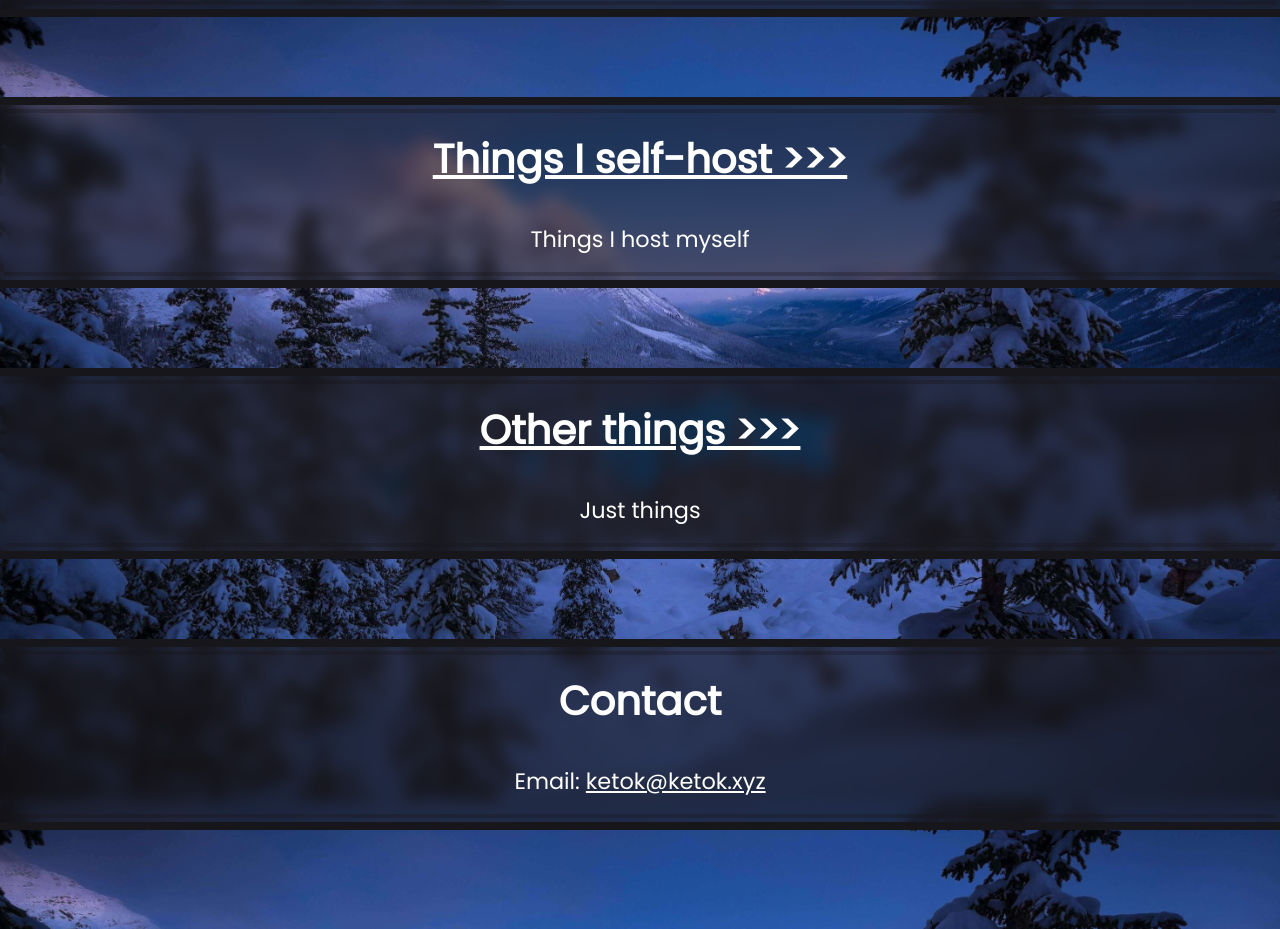
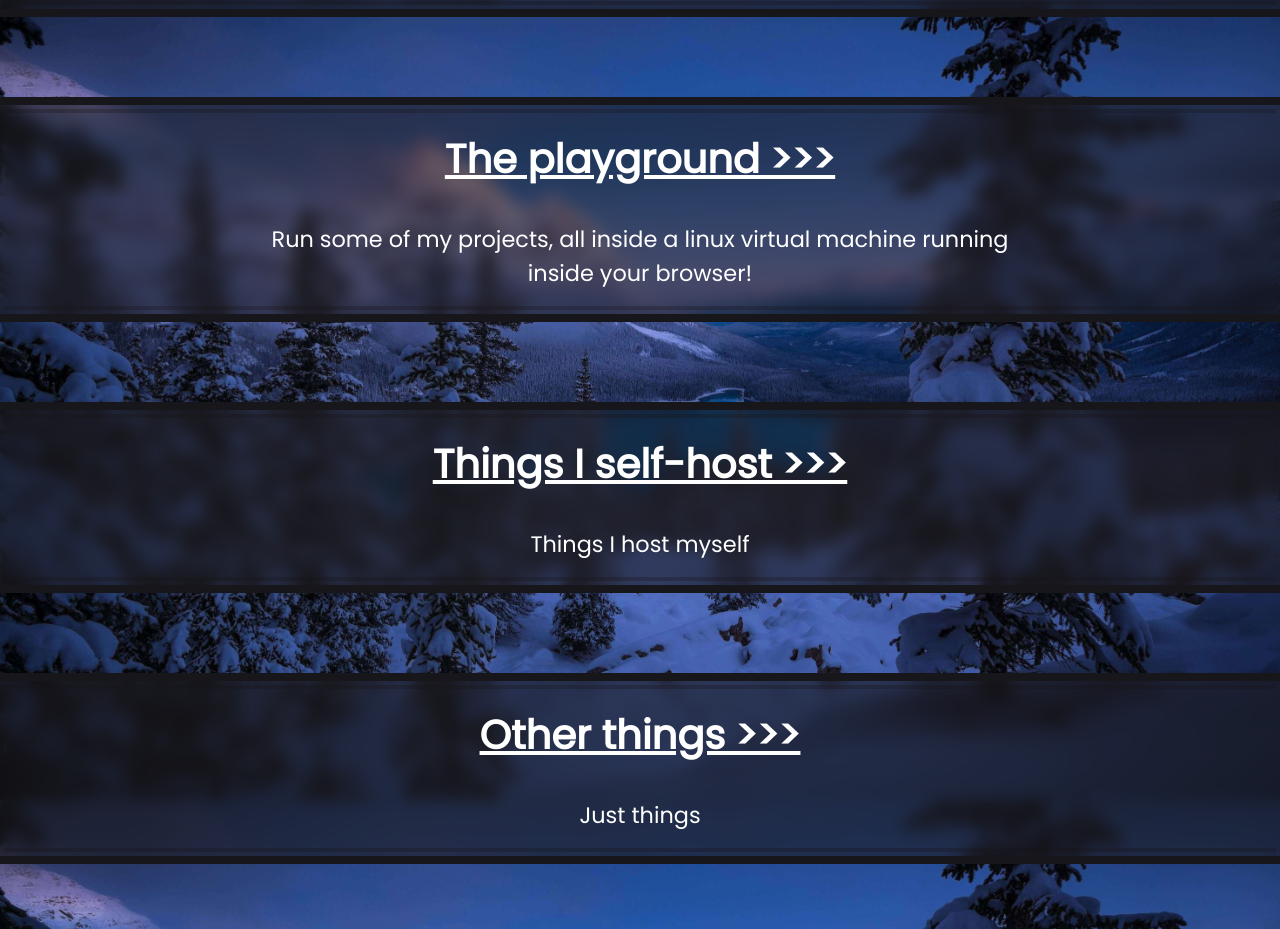
Before and after one commit to Ketok4321/website, a SvelteKit app: page / in a window 1280 px wide. Shown: the part 800-1729 px from the top of the page. Built offline with nearby package versions, Linux system fonts and the light colour scheme.

Commit message:
Add the playground

```diff
--- a/src/routes/+page.svelte
+++ b/src/routes/+page.svelte
@@ -28,6 +28,11 @@
 </Box>
 
 <Box>
+	<h2><a href="https://playground.ketok.xyz">The playground &gt;&gt;&gt;</a></h2>
+	<p>Run some of my projects, all inside a linux virtual machine running inside your browser!</p>
+</Box>
+
+<Box>
 	<h2><a href="self_hosted">Things I self-host &gt;&gt;&gt;</a></h2>
 	<p>Things I host myself</p>
 </Box>
```
